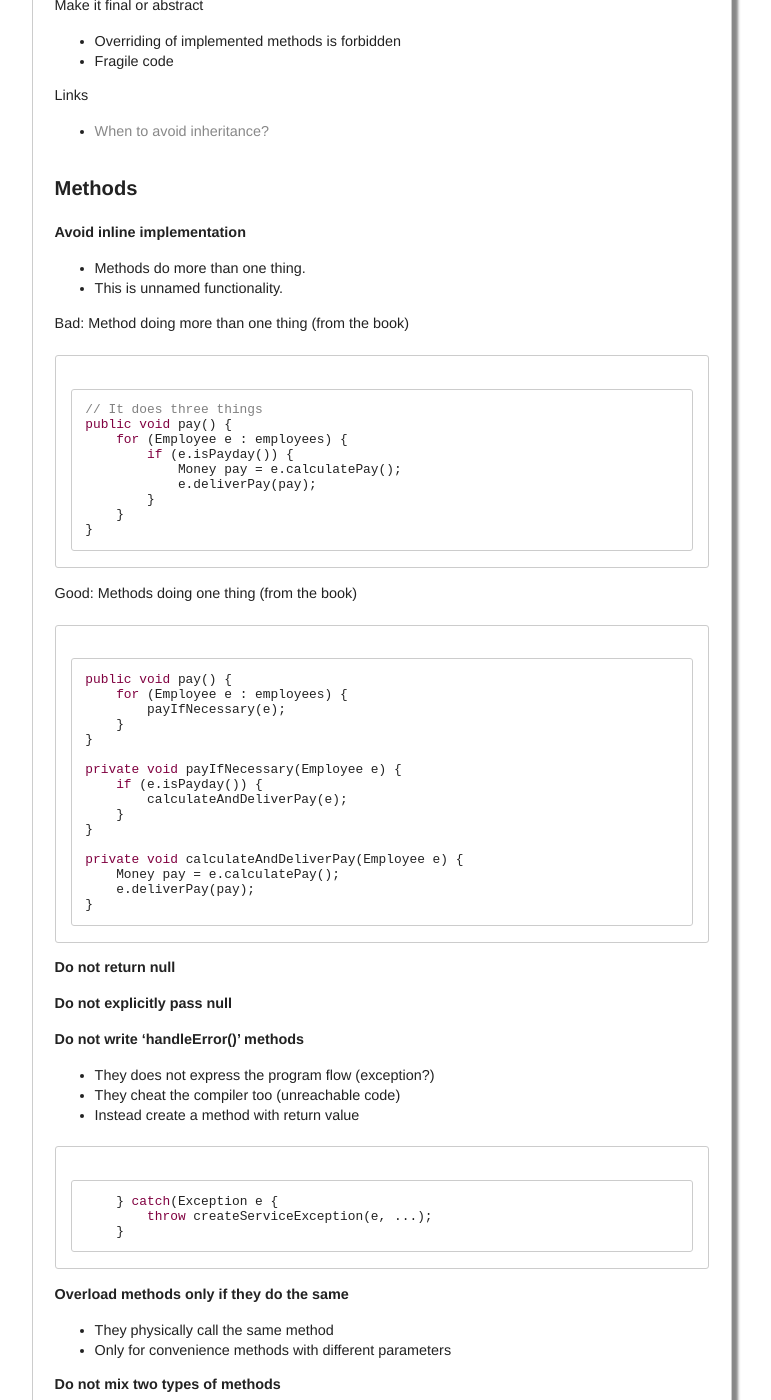
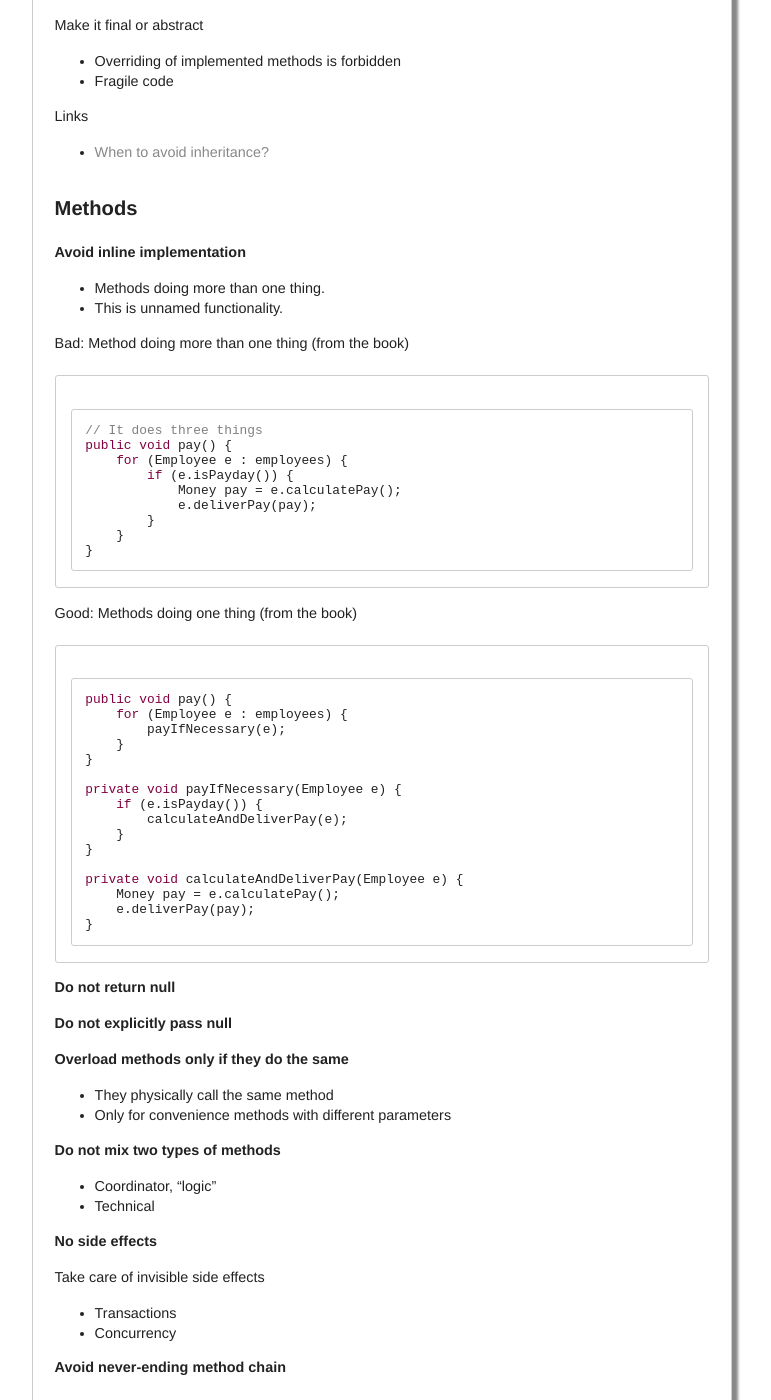
Before and after one commit to woj-tek/petozoltan.github.io, a Jekyll site: the page built from _posts/2016-08-24-clean-code-introduction.md, in a window 1280 px wide and 1400 px high, scrolled down 8329 px. Shown: the whole window, without its empty margins (258-1029 px from the left). Built offline with Jekyll 4.4.1, drawn with Linux system fonts in a browser that asks for light colours; some of the changed text lies outside the part shown.

Commit message:
Update 2016-08-24-clean-code-introduction.md

````diff
--- a/_posts/2016-08-24-clean-code-introduction.md
+++ b/_posts/2016-08-24-clean-code-introduction.md
@@ -402,7 +402,7 @@
 
 **Avoid inline implementation**
 
-- Methods do more than one thing.
+- Methods doing more than one thing.
 - This is unnamed functionality.
 
 Bad: Method doing more than one thing (from the book)
@@ -443,18 +443,6 @@
 **Do not return null**
 
 **Do not explicitly pass null**
-
-**Do not write 'handleError()' methods**
-
-- They does not express the program flow (exception?)
-- They cheat the compiler too (unreachable code)
-- Instead create a method with return value
-
-``` java
-    } catch(Exception e {
-        throw createServiceException(e, ...);
-    }
-```
 
 **Overload methods only if they do the same**
 
@@ -522,3 +510,17 @@
 - Do not commit warnings!
 - Do not hide IDE warnings!
 - Do not suppress warnings!
+
+### Other antipatterns
+
+**Do not write 'handleError()' methods**
+
+- They does not express the program flow (exception?)
+- They cheat the compiler too (unreachable code)
+- Instead create a method with return value
+
+``` java
+    } catch(Exception e {
+        throw createServiceException(e, ...);
+    }
+```
````
